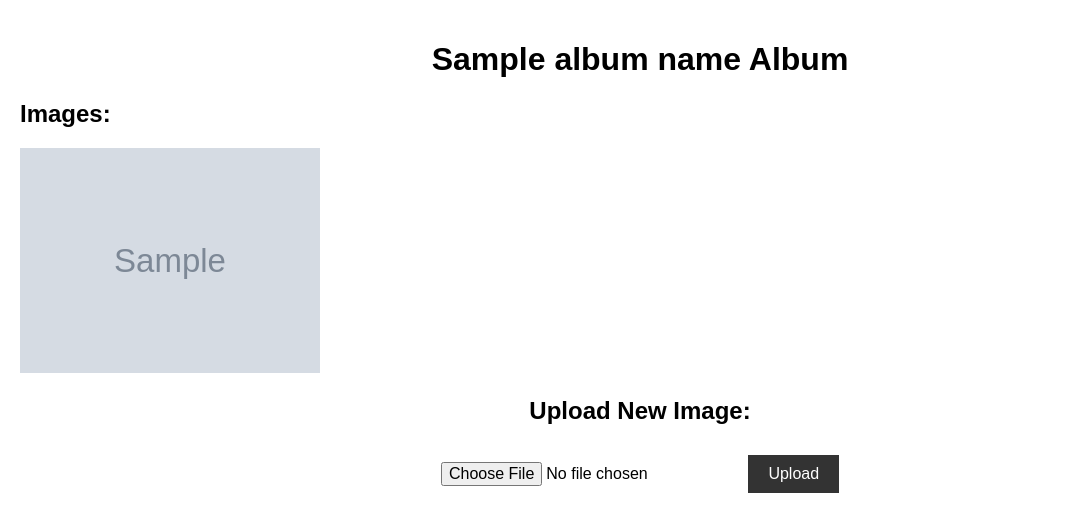
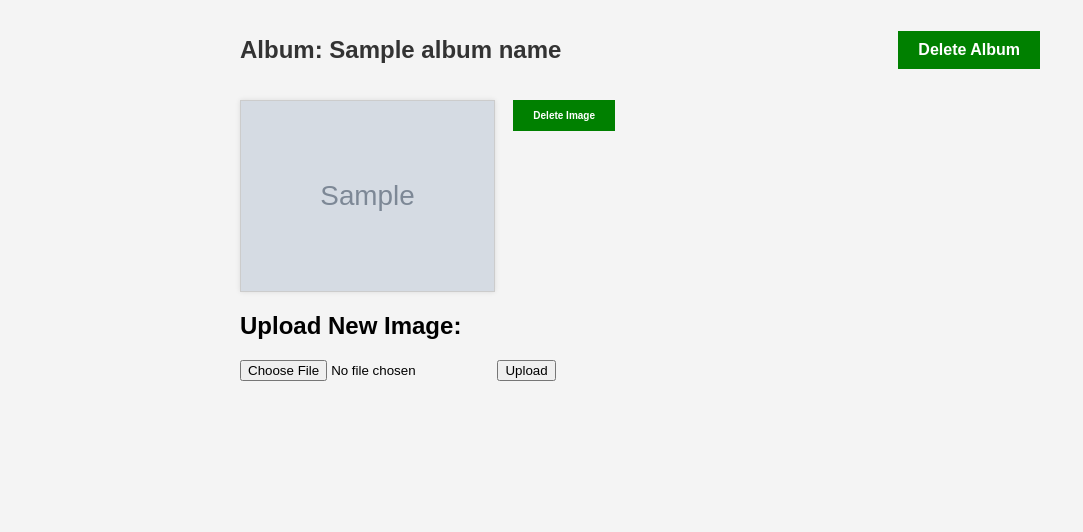
Before and after one commit to YPk-143/Visual-Arts, a Flask app: template templates/view_album.html in a window 1280 px wide. Shown: the top 532 px of the page, without its empty margins (0-1083 px from the left). Run offline with Flask 3, Linux system fonts and the light colour scheme; the template is opened without the code that fills it: most values are stand-ins (such as "Sample title", 1, 10 or a date in 2020); grey boxes marked "Sample" are stand-in pictures.

Commit message:
Adding delete album and delete image

```diff
--- a/app.py
+++ b/app.py
@@ -1,3 +1,4 @@
+import shutil
 import os
 from flask import Flask, render_template, request, redirect, url_for
 from werkzeug.utils import secure_filename
@@ -52,6 +53,25 @@ def upload_image(album_name):
             return redirect(url_for('view_album', album_name=album_name))
     return render_template('upload_image.html', album_name=album_name)
 
+# Route for deleting an album
+@app.route('/albums/<album_name>/delete', methods=['POST'])
+def delete_album(album_name):
+    album_path = os.path.join(app.config['UPLOAD_FOLDER'], album_name)
+    if not os.path.exists(album_path):
+        return redirect(url_for('home'))
+    # Delete the album directory and its contents
+    shutil.rmtree(album_path)
+    return redirect(url_for('home'))
+
+# Route for deleting an image from an album
+@app.route('/albums/<album_name>/delete_image/<image_name>', methods=['POST'])
+def delete_image(album_name, image_name):
+    album_path = os.path.join(app.config['UPLOAD_FOLDER'], album_name)
+    image_path = os.path.join(album_path, image_name)
+    if os.path.exists(image_path):
+        os.remove(image_path)
+    return redirect(url_for('view_album', album_name=album_name))
+
 
 @app.route('/search', methods=['GET', 'POST'])
 def search_images():
--- a/templates/view_album.html
+++ b/templates/view_album.html
@@ -1,66 +1,102 @@
+<!-- view_album.html -->
+
 <!DOCTYPE html>
 <html>
 <head>
-    <title>{{ album_name }} Album</title>
+    <title>View Album</title>
     <style>
         body {
             font-family: Arial, sans-serif;
+            background-color: #f4f4f4;
             margin: 0;
+            padding: 0;
+        }
+
+        .container {
+            max-width: 800px;
+            margin: 0 auto;
             padding: 20px;
         }
 
         h1 {
-            text-align: center;
+            color: #333;
         }
 
-        ul {
-            list-style-type: none;
-            padding: 0;
+        .album {
+            margin-bottom: 20px;
         }
 
-        li {
-            margin-bottom: 10px;
+        .album-header {
+            display: flex;
+            align-items: center;
+            justify-content: space-between;
         }
 
-        img {
-            max-width: 300px;
+        .album-title {
+            font-size: 24px;
+            font-weight: bold;
         }
 
-        .upload-form {
-            margin-top: 20px;
-            text-align: center;
-        }
-
-        .upload-form input[type="file"] {
-            margin-top: 10px;
-            font-size: 16px;
-        }
-
-        .upload-form input[type="submit"] {
-            margin-top: 10px;
+        .delete-button {
+            background-color: green;
+            color: #fff;
+            border: none;
             padding: 10px 20px;
             font-size: 16px;
-            background-color: #333;
-            color: #fff;
-            border: none;
+            font-weight: bold;
             cursor: pointer;
         }
 
-        .upload-form input[type="submit"]:hover {
-            background-color: #555;
+        .delete {
+            background-color: green;
+            color: #fff;
+            border: none;
+            padding: 10px 20px;
+            font-size: 10px;
+            font-weight: bold;
+            cursor: pointer;
+        }
+
+        .delete-button:hover {
+            background-color: green;
+        }
+
+        .images {
+            display: grid;
+            grid-template-columns: repeat(3, 1fr);
+            grid-gap: 20px;
+            margin-top: 20px;
+        }
+
+        .image {
+            max-width: 100%;
+            height: auto;
+            border: 1px solid #ccc;
+            box-shadow: 0 0 5px rgba(0, 0, 0, 0.1);
         }
     </style>
 </head>
 <body>
-    <h1>{{ album_name }} Album</h1>
-
-    <h2>Images:</h2>
-    <ul>
+    <div class="container">
+        <div class="album">
+            <div class="album-header">
+                <h1 class="album-title">Album: {{ album_name }}</h1>
+                <!-- Add the Delete button -->
+                <form action="{{ url_for('delete_album', album_name=album_name) }}" method="POST">
+                    <button class="delete-button" type="submit" onclick="return confirm('Are you sure you want to delete this album?')">Delete Album</button>
+                </form>
+            </div>
+            <div class="images">
+                <!-- Display the images in the album -->
                 {% for image in images %}
-        <li><img src="{{ url_for('static', filename='uploads/' + album_name + '/' + image) }}" alt="{{ image }}"></li>
+                    <img class="image" src="{{ url_for('static', filename='uploads/' + album_name + '/' + image) }}" alt="{{ image }}">
+                    <!-- Add the Delete Image button -->
+                    <form action="{{ url_for('delete_image', album_name=album_name, image_name=image) }}" method="POST">
+                        <button class="delete" type="submit" onclick="return confirm('Are you sure you want to delete this image?')">Delete Image</button>
+                    </form>
                 {% endfor %}
-    </ul>
-
+            </div>
+        </div>
         <div class="upload-form">
             <h2>Upload New Image:</h2>
             <form action="{{ url_for('upload_image', album_name=album_name) }}" method="POST" enctype="multipart/form-data">
@@ -68,5 +104,6 @@
                 <input type="submit" value="Upload">
             </form>
         </div>
+    </div>
 </body>
 </html>
```
Also changed, not shown: app2.py (+20 -0 lines), templates/delete_album.html (added, +54 -0 lines). Lines whose indentation alone changed are shown as unchanged.
